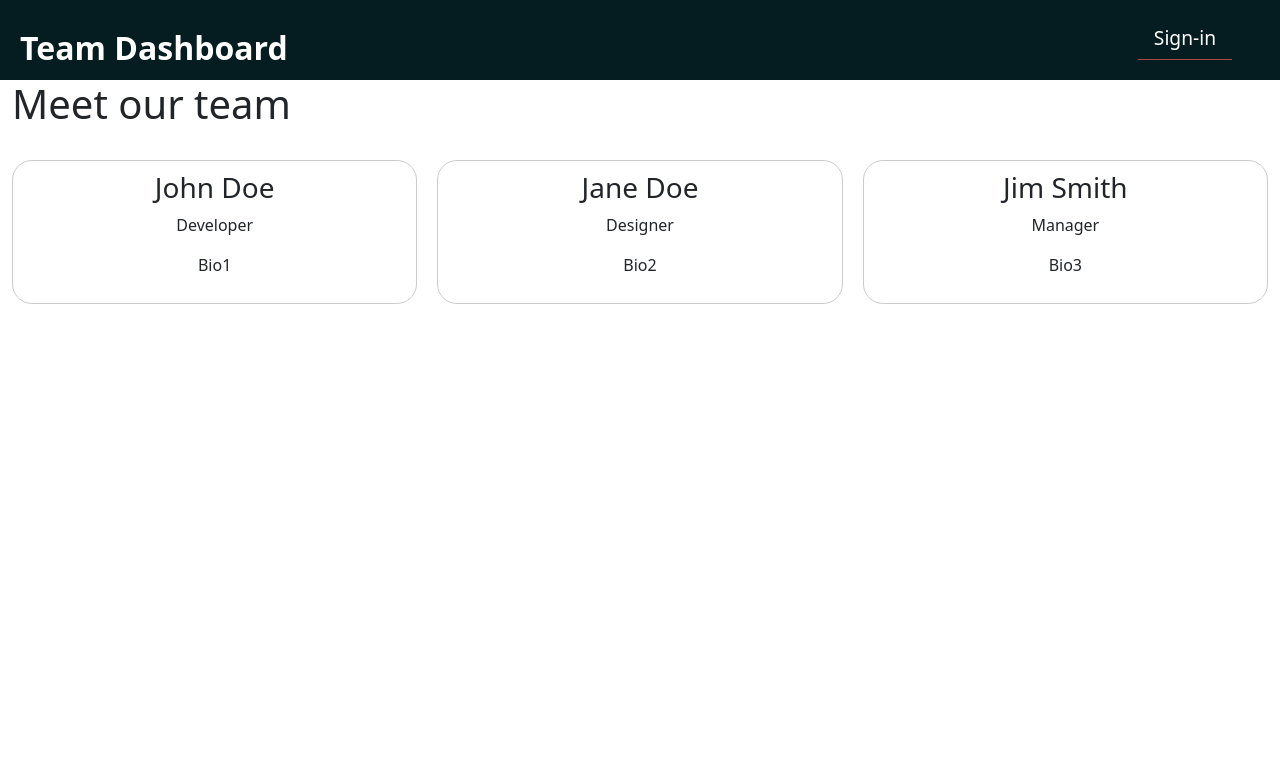
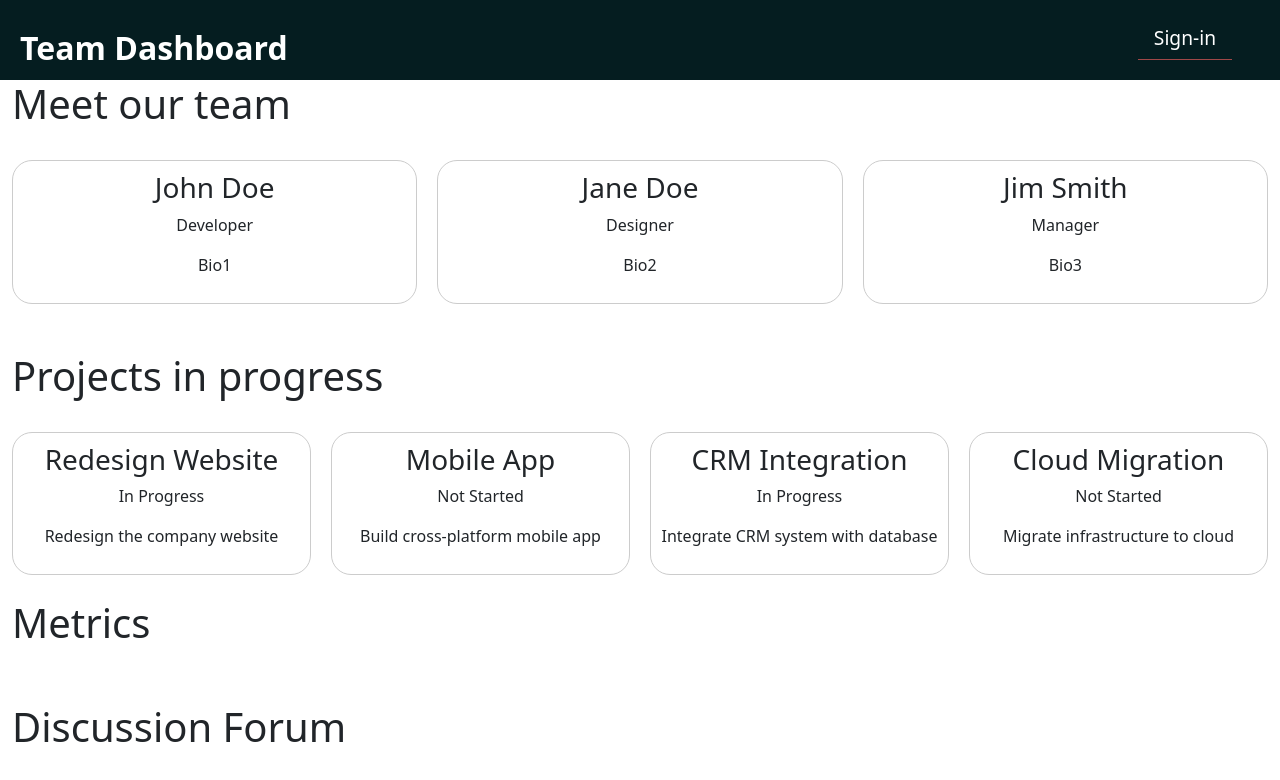
Before and after one commit to AbhilashKotha/TeamDashboard, a React (Create React App) app: page / in a window 1280 px wide. Shown: the top 780 px of the page. Built offline with nearby package versions, Linux system fonts and the light colour scheme.

Commit message:
more features and styles

```diff
--- a/messages.json
+++ b/messages.json
@@ -1 +1 @@
-[{"text":"Hello everyone, just saying hi!","timestamp":"2023-02-15T12:30:55.201Z","name":"Mary"},{"text":"Hi Mary, welcome to the forum!","timestamp":"2023-02-15T12:31:11.423Z","name":"John"},{"text":"What kind of topics does everyone want to discuss here?","timestamp":"2023-02-15T12:32:44.876Z","name":"Lisa"},{"text":"I'm interested in discussing latest events and news.","timestamp":"2023-02-15T12:34:23.111Z","name":"Michael"},{"text":"Ooh I'd love to talk about new music and TV shows!","timestamp":"2023-02-15T12:36:00.952Z","name":"Jenny"},{"text":"Hello?","timestamp":"2023-11-21T06:04:27.198Z","name":"User"},{"text":"hi","timestamp":"2023-11-21T06:05:19.249Z","name":"user1"},{"text":"Hello","timestamp":"2023-11-21T06:05:29.668Z","name":"user1"},{"text":"Hello How are you doing?","timestamp":"2023-11-21T06:17:08.822Z","name":"user1"}]
+[{"text":"Hello everyone, just saying hi!","timestamp":"2023-02-15T12:30:55.201Z","name":"Mary"},{"text":"Hi Mary, welcome to the forum!","timestamp":"2023-02-15T12:31:11.423Z","name":"John"},{"text":"What kind of topics does everyone want to discuss here?","timestamp":"2023-02-15T12:32:44.876Z","name":"Lisa"},{"text":"I'm interested in discussing latest events and news.","timestamp":"2023-02-15T12:34:23.111Z","name":"Michael"},{"text":"Ooh I'd love to talk about new music and TV shows!","timestamp":"2023-02-15T12:36:00.952Z","name":"Jenny"},{"text":"Hello?","timestamp":"2023-11-21T06:04:27.198Z","name":"User"},{"text":"hi","timestamp":"2023-11-21T06:05:19.249Z","name":"user1"},{"text":"Hello","timestamp":"2023-11-21T06:05:29.668Z","name":"user1"},{"text":"Hello How are you doing?","timestamp":"2023-11-21T06:17:08.822Z","name":"user1"},{"text":"Do you wanna try this new feature?\n","timestamp":"2023-11-21T08:43:05.850Z","name":"user1"}]
--- a/package.json
+++ b/package.json
@@ -8,8 +8,10 @@
     "@testing-library/user-event": "^13.5.0",
     "axios": "^1.6.2",
     "bootstrap": "^5.3.2",
+    "chart.js": "^4.4.0",
     "react": "^18.2.0",
     "react-bootstrap": "^2.9.1",
+    "react-chartjs-2": "^5.2.0",
     "react-dom": "^18.2.0",
     "react-router-dom": "^6.19.0",
     "react-scripts": "5.0.1",
--- a/src/App.css
+++ b/src/App.css
@@ -43,13 +43,13 @@ body {
   padding: 0;
 }
 
-.team-list {
+.team-list, .project-list {
   display: flex;
   flex-wrap: wrap;
   gap: 20px;
 }
 
-.team-member {
+.team-member, .project {
   border: 1px solid #ccc;
   border-radius: 20px;
   padding: 10px;
@@ -62,7 +62,7 @@ body {
   background-color: #f5f5f5;
 }
 
-.member-detail {
+.member-detail , .project-detail{
   margin-top: 20px;
   padding: 20px;
   border: 1px solid #ccc;
@@ -75,13 +75,14 @@ body {
 
 /* Media Query for Responsive Layout */
 @media (max-width: 768px) {
-  .team-list {
+  .team-list, .project-list {
     flex-direction: column;
   }
 }
 .discussion-container{
   border: #051d20 2px solid;
   border-radius: 10px;
+  padding: 20px;
 
 }
 .message-list {
--- a/src/App.js
+++ b/src/App.js
@@ -11,19 +11,20 @@ import "./App.css";
 import Container from 'react-bootstrap/Container';
 import Row from 'react-bootstrap/Row';
 import Col from 'react-bootstrap/Col';
-import Button from 'react-bootstrap/Button';
 import Modal from 'react-bootstrap/Modal';
+import TeamProject from "./components/TeamProject";
+import ProjectDetail from "./components/ProjectDetails";
+import PeopleIssuesChart from "./components/PeopleIssuesChart";
+import ProgressChart from "./components/ProgressChart";
+import IssuesChart from "./components/IssuesChart";
 
 const App = ({refreshNavbar}) => {
 
   const [selectedMember, setSelectedMember] = useState(null);
+  const [selectedProject, setSelectedProject] = useState(null);
   const [showSignInButton, setShowSignInButton] = useState(false);
   const [isAuthenticated, setIsAuthenticated] = useState(false);
-  const [credentials, setCredentials] = useState({ username: "", password: "" });
   const { login, user } = useContext(AuthContext);
-  const [error, setError] = useState(false);
-  const [success, setSuccess] = useState('');
-  const [navbarKey, setNavbarKey] = useState(0);
   const [navsigninClick, setNavSigninClick] = useState(false);
   const handleClose = () => {
     setNavSigninClick(false);
@@ -32,6 +33,19 @@ const App = ({refreshNavbar}) => {
 
   const handleTeamMemberClick = (member) => {
     setSelectedMember(member);
+    setSelectedProject(null);
+    if (!user) {
+      setShowSignInButton(true);
+      setIsAuthenticated(false);
+      return
+    }
+    setShowSignInButton(false);
+    setIsAuthenticated(true);
+  };
+
+  const handleTeamProjectClick = (project) => {
+    setSelectedProject(project);
+    setSelectedMember(null);
     if (!user) {
       setShowSignInButton(true);
       setIsAuthenticated(false);
@@ -44,14 +58,8 @@ const App = ({refreshNavbar}) => {
   const handleLogin = async (credentials) => {
     try {
       const response = await login(credentials);
-
-      if (!response) {
-        setError("Invalid credentials. Try again.");
-        return;
-      }
       setIsAuthenticated(true);
       setShowSignInButton(false);
-      setSuccess("Login successful!");
       refreshNavbar();
     } catch (error) {
       console.error("Error during login:", error);
@@ -92,6 +100,47 @@ const App = ({refreshNavbar}) => {
             <br></br>
           </Col>
         </Row>
+        <h1 >Projects in progress</h1>
+        <br></br>
+        <Row>
+          <div className="project-list">
+          {teamData.projects.map(project => (
+            <Col>
+              <TeamProject
+                key={project.projectName}
+                projectName={project.projectName}
+                projectStatus={project.projectStatus}
+                description={project.description}
+                onClick={() => handleTeamProjectClick(project)}
+              />
+            </Col>
+          ))}
+        </div>
+        </Row>
+        <Row>
+          <Col>
+            {user && selectedProject && <ProjectDetail project={selectedProject} />}
+          </Col>
+        </Row>
+        <br></br>
+        <h1 >Metrics</h1>
+        <br></br>
+        {user && (
+        <Row>
+          <Col>
+            <IssuesChart />
+          </Col>
+          <Col>
+            <ProgressChart />
+          </Col>
+          <Col>
+            <PeopleIssuesChart />
+          </Col>
+        </Row>
+        )}
+        <br></br>
+        <h1 >Discussion Forum</h1>
+        <br></br>
         <Row>
           <Col>
             {user && <DiscussionForum /> }
--- a/src/components/ProjectDetails.js
+++ b/src/components/ProjectDetails.js
@@ -8,10 +8,10 @@ function ProjectDetail({project}) {
   return (
     <div className="project-detail">
       <h2>{project.projectName}</h2>
-      <p className="project-status">{project.projectStatus}</p>
-      <p className="project-description">{project.description}</p>
-      <p className="project-progress">{project.progressStatus}</p>
-      <p className="project-goals">{project.projectGoals}</p>
+      <p className="project-status"><b>Status: </b> {project.projectStatus}</p>
+      <p className="project-description"><b>Description: </b>{project.description}</p>
+      <p className="project-progress"><b>current: </b>{project.progressStatus}</p>
+      <p className="project-goals"><b>Goals: </b>{project.projectGoals}</p>
     </div>
 
   );
--- a/src/team.json
+++ b/src/team.json
@@ -27,7 +27,7 @@
     {
       "projectName": "Redesign Website",
       "projectStatus": "In Progress",
-      "description": "Redesign the company website to modernize it",
+      "description": "Redesign the company website",
       "progressStatus": "Wireframes Approved",
       "completionRate": 60,
       "projectGoals": [
```
Also changed, not shown: 1 other file (tests, documents, lock files or other folders).
